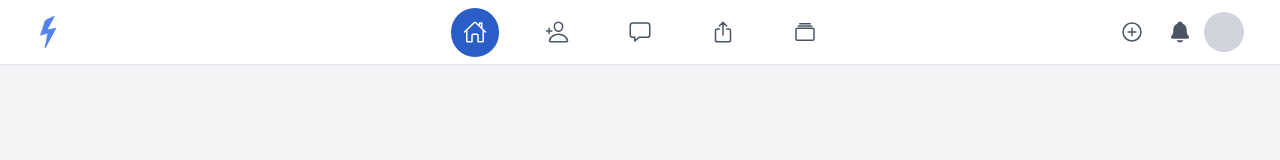
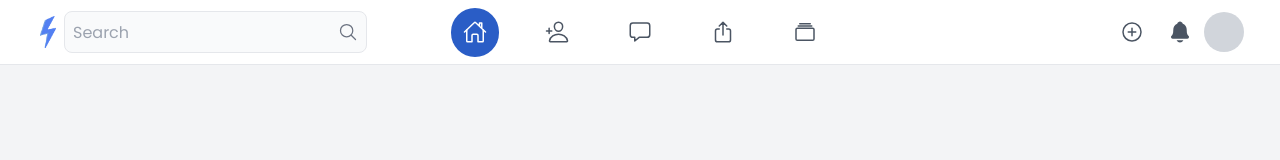
Before and after one commit to khan-asfi-reza/Blogspot-Frontend, a Next.js app: page / in a window 1280 px wide. Shown: the top 160 px of the page. Built offline with nearby package versions, Linux system fonts and the light colour scheme.

Commit message:
Search Bar added

```diff
--- a/components/UI/Navigation.tsx
+++ b/components/UI/Navigation.tsx
@@ -5,12 +5,14 @@ import {
     IoHomeOutline,
     IoNotifications,
     IoPersonAddOutline,
+    IoSearchOutline,
     IoShareOutline
 } from "react-icons/io5";
 import Image from "next/image";
 import classNames from "classnames";
 import Logo from "../../assets/images/logo.png";
 import {Div} from "./Container";
+import {SecondaryInput} from "./Form";
 
 const navigation = [
     {name: <IoHomeOutline/>, href: '#', current: true},
@@ -44,7 +46,8 @@ export const Navigation = () => (
                         <Div className={"h-8 w-8 relative"}>
                             <Image src={Logo} alt={"Logo Image"} layout={"fill"} objectFit={"contain"}/>
                         </Div>
-
+                        <SecondaryInput containerProps={{className: "lg:w-[80%] md:w-full"}} icon={<IoSearchOutline/>}
+                                        label={"Search"}/>
                     </div>
                     <div className="flex-full lg:col-span-1 md:col-span-2 md:block hidden">
                         <div className="flex justify-between ">
```
